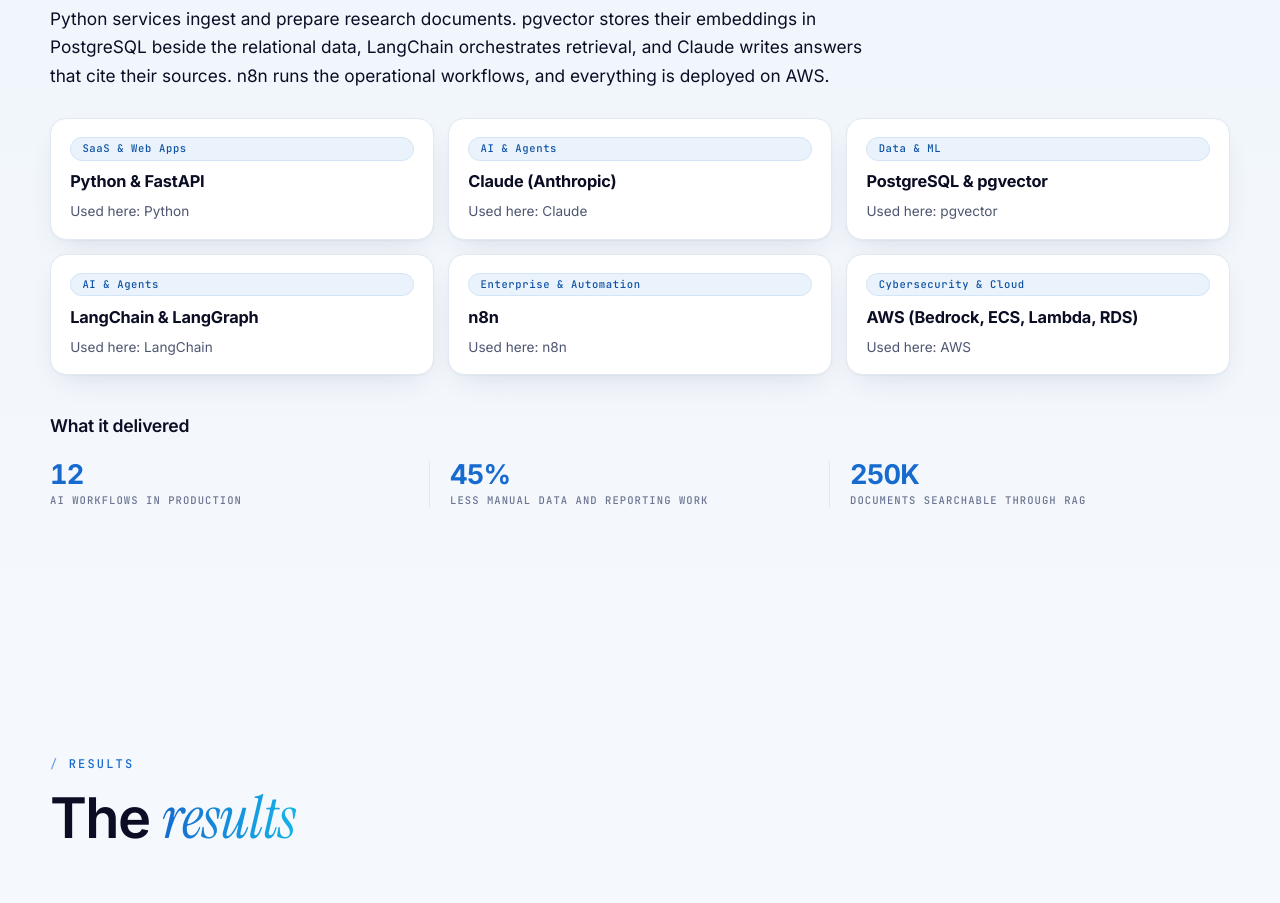
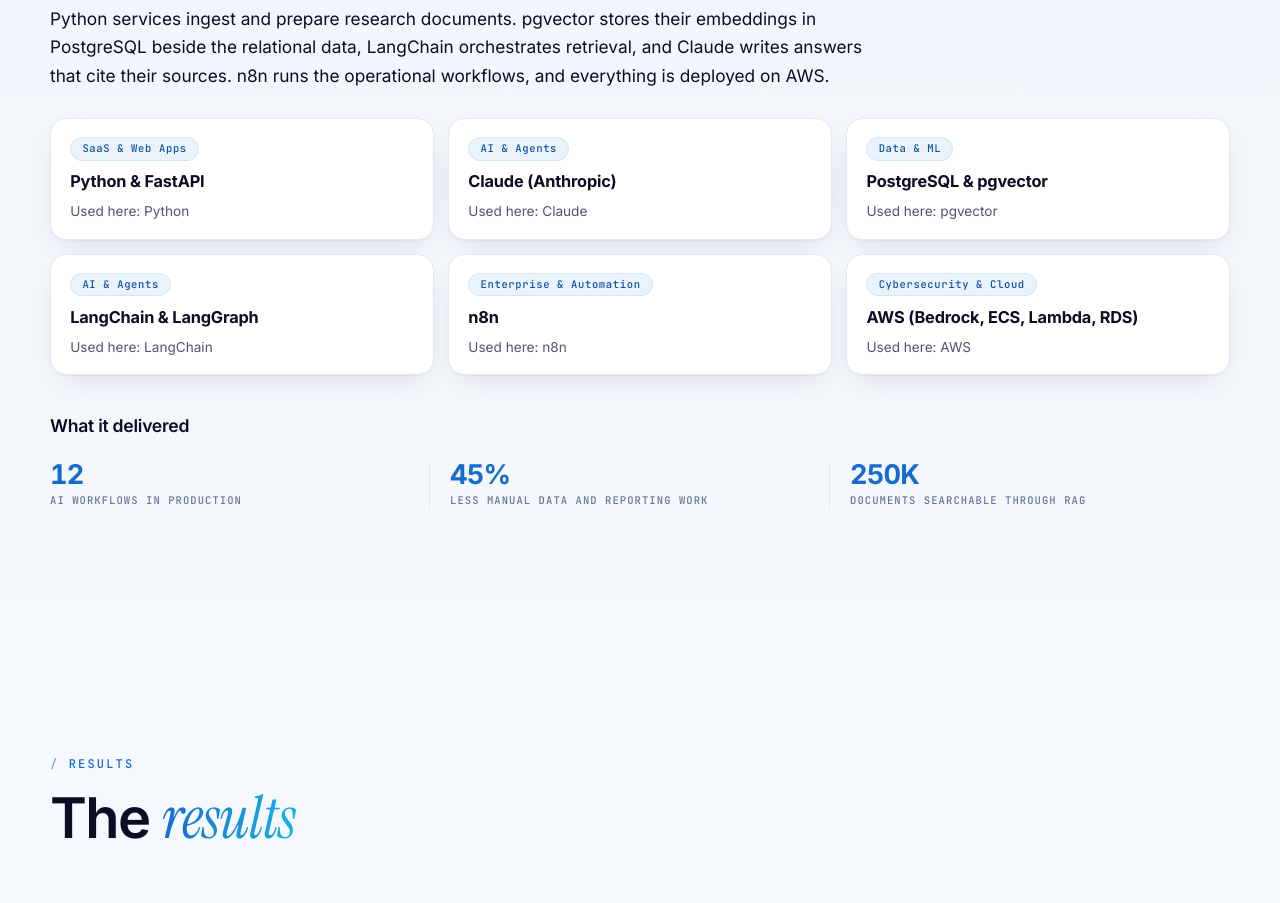
Before and after one commit to mahsamabbas/techlio_website, an Astro site: page /case-studies/ordaos in a window 1280 px wide. Shown: the part 2960-3863 px from the top of the page. Built offline with nearby package versions, Linux system fonts and the light colour scheme; Astro itself is replaced by a stand-in of ours.

Commit message:
Fit category badge to its text on architecture cards
Co-Authored-By: Claude Fable 5.2 <noreply@anthropic.com>
Claude-Session: https://claude.ai/code/session_01AwEhGT8bHRw1fdB9fkya3P

```diff
--- a/src/styles/main.css
+++ b/src/styles/main.css
@@ -895,3 +895,4 @@ html.dialog-open { overflow: hidden; }
 .arch-outcomes .metric strong { color: var(--blue); }
 @media (max-width: 900px) { .arch-grid { grid-template-columns: 1fr 1fr; } }
 @media (max-width: 600px) { .arch-grid { grid-template-columns: 1fr; } }
+.arch-card .tech-badge { justify-self: start; }
```
